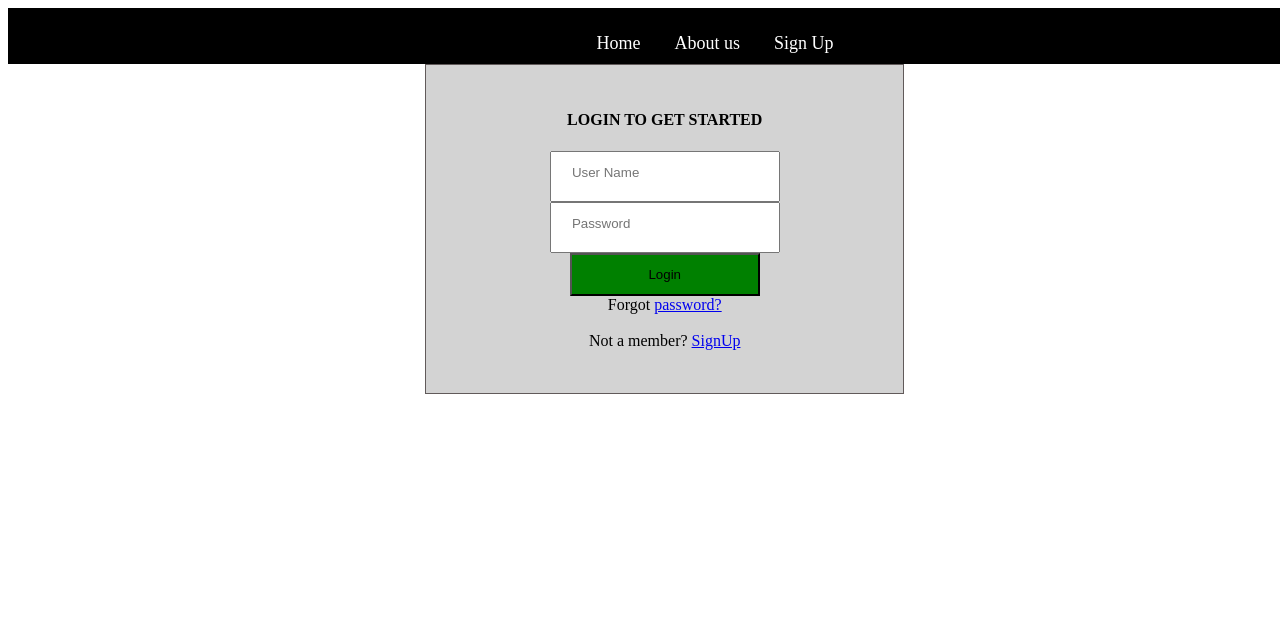
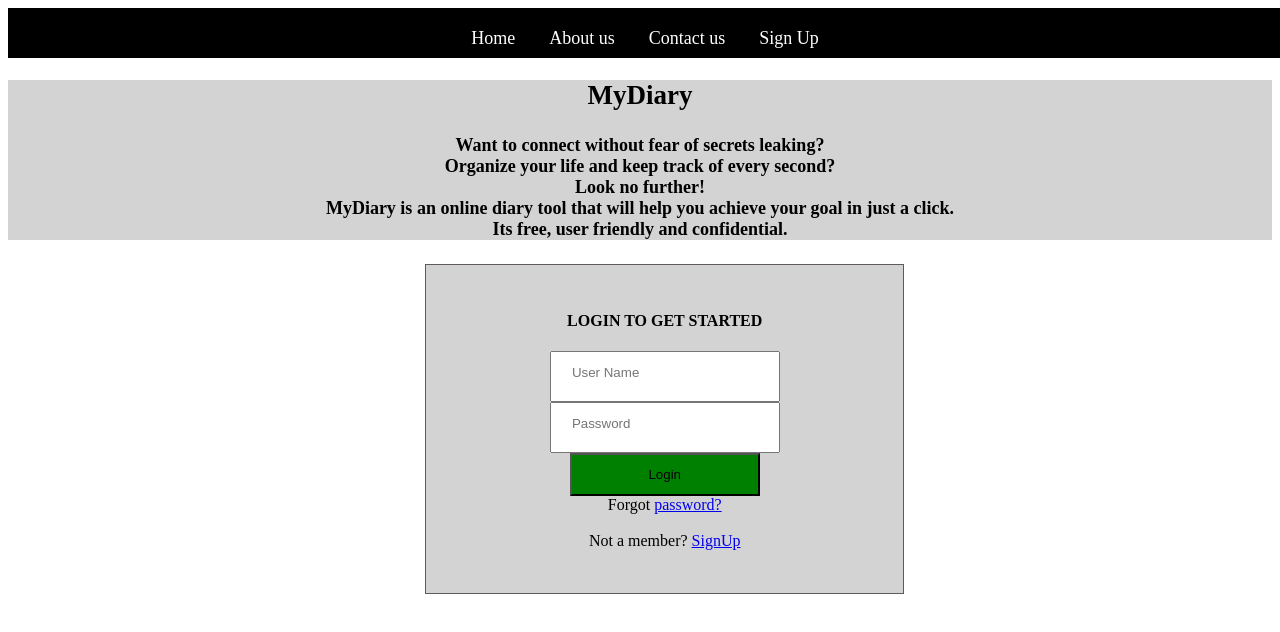
Before and after one commit to phiphie/MyDiary, a plain HTML site: page UI/index.html in a window 1280 px wide. Drawn offline with Linux system fonts and the light colour scheme.

Commit message:
Modify index.html file

```diff
--- a/UI/index.html
+++ b/UI/index.html
@@ -10,10 +10,23 @@
 <body>
    <div class="menu">
        <div class="menu-list">
-       <ul><li><a href="index.html">Home</a></li>
-        <li><a href ="About us.html">About us</a></li>
-        <li><a href = "signup.html">Sign Up</a></li>
+            <li><a href="index.html">Home</a></li>
+        <li><a href ="aboutus.html">About us</a></li>
+        <li><a href="contact.html">Contact us</a></li>
+        <li><a href="signup.html">Sign Up</a></li>
         </div></div>
+        <aside><div id="indexcontent">
+           <h2> MyDiary</h2>
+            <h4>Want to connect without fear of secrets leaking?
+            <br>
+            Organize your life and keep track of every second?
+            <br>
+            Look no further!
+            <br>
+            MyDiary is an online diary tool that will help you achieve your goal in just a click.
+           <br>
+            Its free, user friendly and confidential.</h4></div>
+        </aside>
     <div class="main-body">
                 <form action="profile.html">
                     <center><h4>LOGIN TO GET STARTED</h4></center>
```
